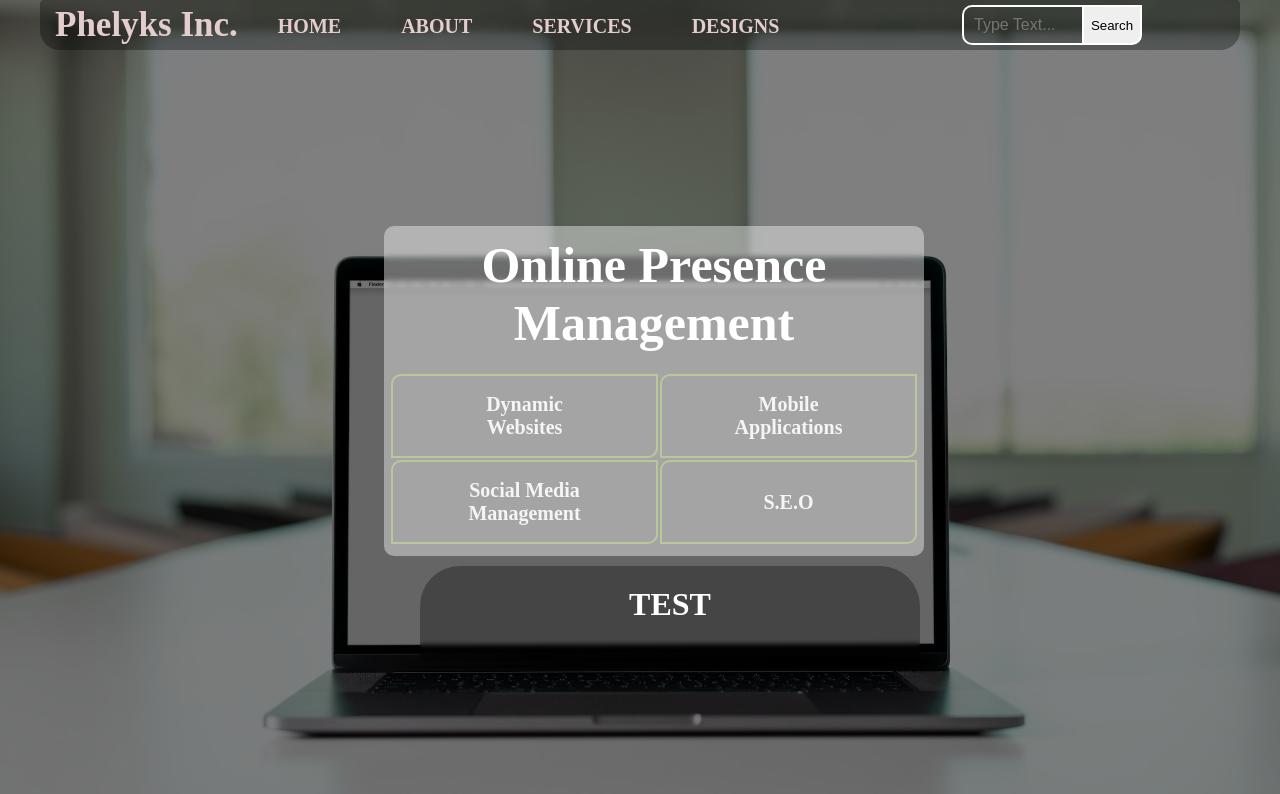
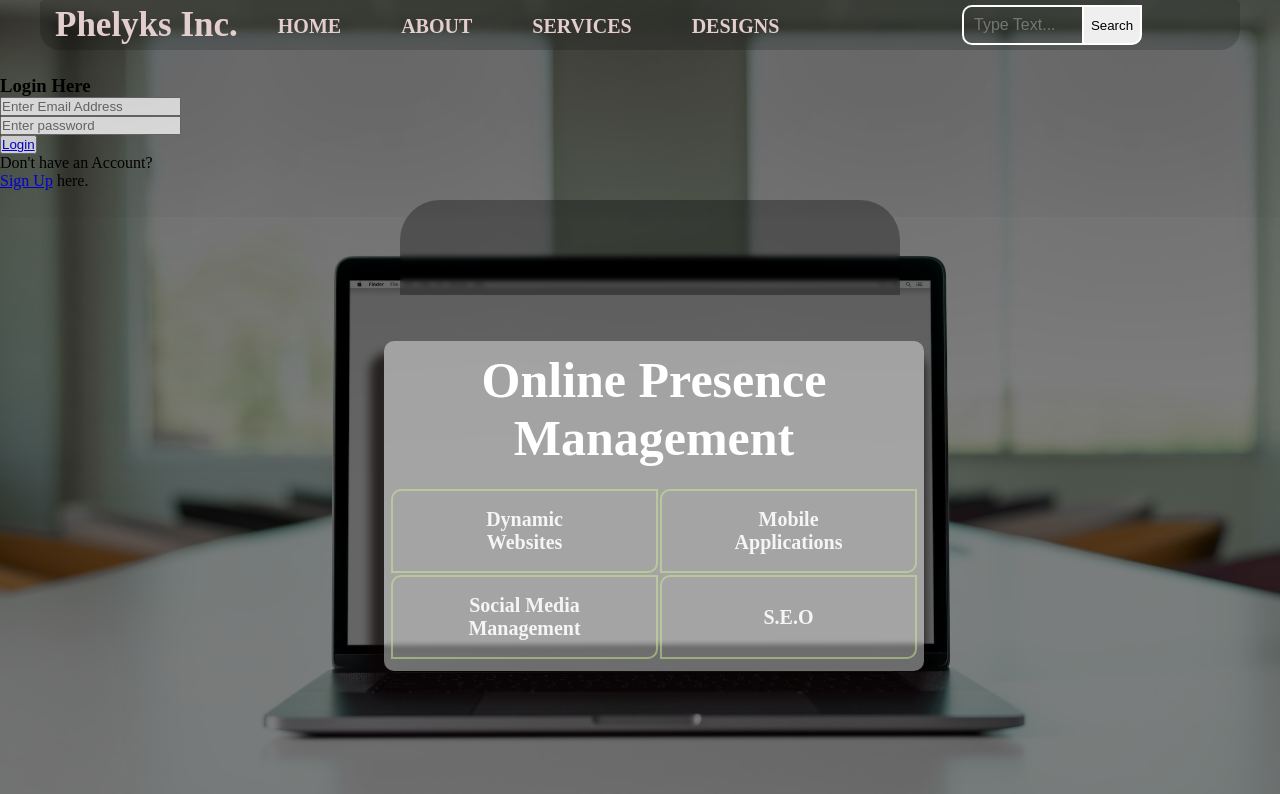
Before and after one commit to Phelyks/ReplicaOfPreviousProject, a plain HTML site: page index.html in a window 1280 px wide. Drawn offline with Linux system fonts and the light colour scheme.

Commit message:
Oct 31 9:02

```diff
--- a/Assets/styles.css
+++ b/Assets/styles.css
@@ -20,6 +20,7 @@
 .topbar {
     background: rgba(3, 0, 0, 0.308);
     backdrop-filter: blur(2.5px);
+    box-shadow: -6px 0px 400px 200px rgba(0,0,0,0.2);
     -webkit-backdrop-filter: blur(2.5px);
     padding: 0px 0px 0px 15px;
     border-bottom-left-radius: 20px;
@@ -124,6 +125,8 @@
     margin: 11.8% 0% 0% 30%;
     /* margin: 160px 0px 0px 410px; */
     padding: 10px 5px 0px 5px;
+    box-shadow: -6px 20px 10px 8px rgba(12, 4, 4, 0.678);
+    position: absolute;
 }
 
 .content h1 {
@@ -161,7 +164,7 @@
 footer{
     width: 500px;
     height: 75px;
-    margin: 10px 0px 0px 420px;
+    margin: 10px 0px 0px 400px;
     background: rgba(3,0,0,0.308);
     backdrop-filter: blur(2.5px);
     -webkit-backdrop-filter: blur(2.5px);
--- a/index.html
+++ b/index.html
@@ -28,6 +28,14 @@
                 </div>
             </div>
         </div>
+        <div class="form">
+            <h3>Login Here</h3>
+            <input type="email" name="email" placeholder="Enter Email Address" id="emaila"> <br>
+            <input type="password" placeholder="Enter password"> <br>
+            <button class="btnn"><a href="#">Login</a></button>
+            <p class="AccLink">Don't have an Account?</p>
+            <p class="signup"><a href="#">Sign Up</a> here.</p>
+        </div>
         <div class="content">
             <h1>Online Presence <br> <span>Management</span></h1>
             <table>
@@ -42,7 +50,12 @@
             </table>
         </div>
         <footer>
-            <h1>TEST</h1>
+            <div class="icons">
+                <a href="#"> <ion-icon name="logo-facebook"></ion-icon> </a>
+                <a href="#"> <ion-icon name="logo-" ></ion-icon> </a>
+                <a href="#"> <ion-icon name="logo-" ></ion-icon> </a>
+                <a href="#"> <ion-icon name="logo-" ></ion-icon> </a>
+            </div>
         </footer>
     </div>
 
```
